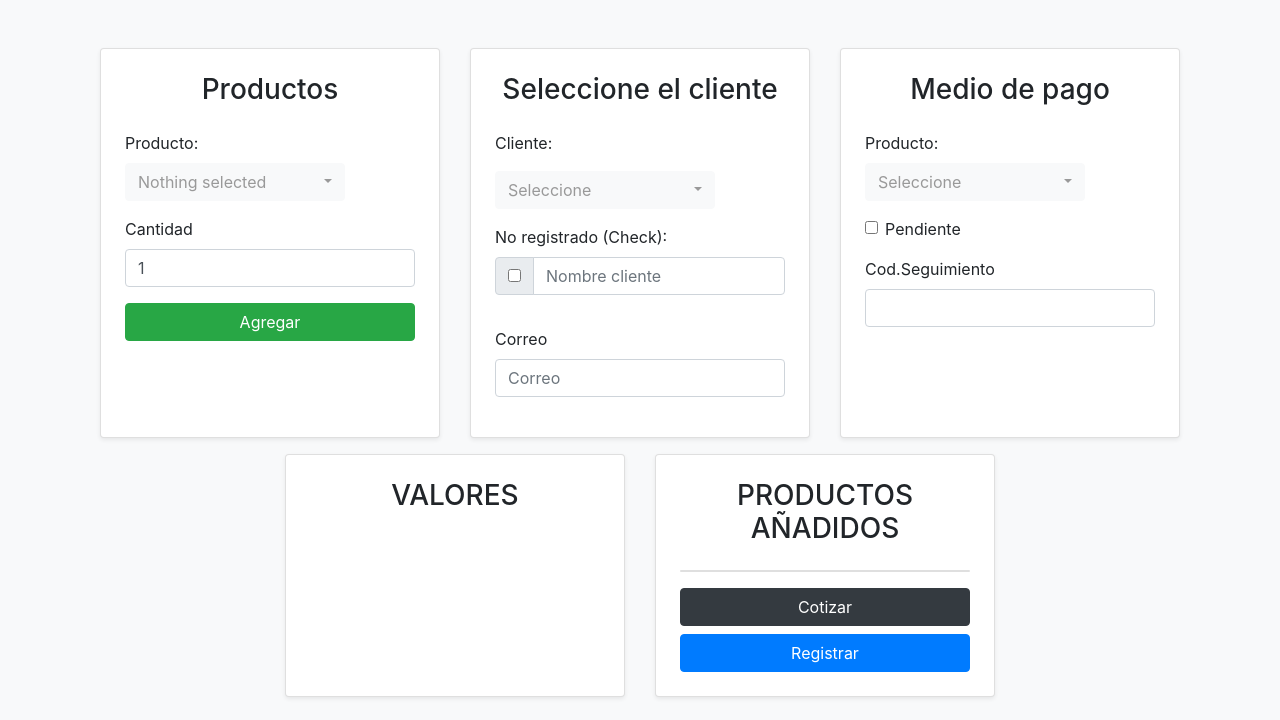
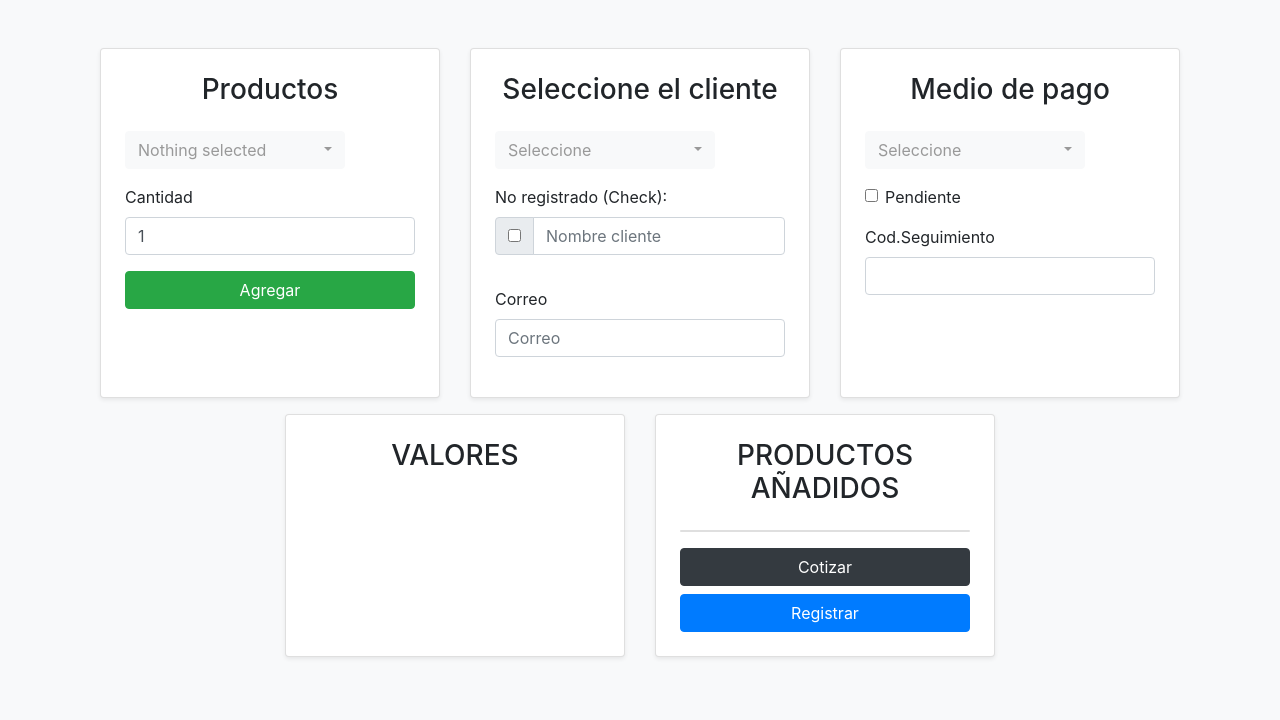
Before and after one commit to napsdev/invetoryteller, a PHP site: template src/Views/invoices.php in a window 1280 px wide. Shown: the part 80-800 px from the top of the page. Run offline with PHP 8.4, Linux system fonts and the light colour scheme; the template is opened without the code that fills it, so the values that code supplies are empty; the visitor is signed in with stand-in values (Sample User, id 1).

Commit message:
update spaces

```diff
--- a/src/Router.php
+++ b/src/Router.php
@@ -21,14 +21,11 @@ class Router
         $basePath = dirname($scriptName);
         $uri = parse_url($_SERVER['REQUEST_URI'], PHP_URL_PATH);
 
-
         if ($basePath !== '/') {
             $uri = str_replace($basePath, '', $uri);
         }
 
-
         $method = $_SERVER['REQUEST_METHOD'];
-
 
         foreach ($this->routes as $route) {
             if ($route['method'] === $method && $route['path'] === $uri) {
@@ -36,7 +33,6 @@ class Router
             }
         }
 
-
         http_response_code(404);
         echo "Página no encontrada.";
     }
--- a/src/Views/header.php
+++ b/src/Views/header.php
@@ -1,28 +1,22 @@
 <?php
 session_start();
-
 if (!isset($_SESSION['user_id'])) {
     header('Location: '.$_ENV['BASE_URL_PATH'].'/login');
     exit;
 }
-
 function formatThousands($number)
 {
     return (intval($number) == $number) ? number_format($number, 0, '', ',') : number_format($number, 2, '.', ',');
 }
 
 ?>
-
 <head>
     <meta charset="UTF-8">
     <meta name="viewport" content="width=device-width, initial-scale=1.0">
     <title>CORDOBA ADMIN</title>
     <link rel="icon" type="image/x-icon" href="../../public/img/onepiece.ico">
-    <!-- Bootstrap CSS -->
     <link href="../../public/css/bootstrap.min.css" rel="stylesheet">
-    <!-- Bootstrap Datatables CSS -->
     <link href="../../public/css/dataTables.bootstrap4.css" rel="stylesheet">
-    <!-- Bootstrap Select CSS -->
     <link rel="stylesheet" href="../../public/css/bootstrap-select.min.css">
     <link rel="stylesheet" href="../../public/css/styles.css">
 </head>
--- a/src/Views/invoices.php
+++ b/src/Views/invoices.php
@@ -12,7 +12,6 @@
     <div class="card p-4 shadow-sm" style="width: 100%; max-width: 400px;">
         <h3 class="text-center mb-4">Productos</h3>
             <div class="form-group">
-                <label for="product_id">Producto:</label>
                 <select class="selectpicker" data-live-search="true" id="product_id" name="product_id">
                     <?php if (!empty($listProducts)): ?>
                         <?php foreach ($listProducts as $row): ?>
@@ -33,7 +32,6 @@
     <div class="card p-4 shadow-sm" style="width: 100%; max-width: 400px;">
         <h3 class="text-center mb-4">Seleccione el cliente</h3>
         <div class="form-group">
-            <p>Cliente:</p>
             <select class="selectpicker" data-live-search="true" id="customer_id" name="customer_id">
                 <option value="">Seleccione</option>
                 <?php if (!empty($listClients)): ?>
@@ -65,7 +63,6 @@
     <div class="card p-4 shadow-sm" style="width: 100%; max-width: 400px;">
         <h3 class="text-center mb-4" >Medio de pago</h3>
         <div class="form-group">
-            <label for="paymentmethods_id">Producto:</label>
             <select class="selectpicker" data-live-search="true" id="paymentmethods_id" name="paymentmethods_id" required>
                 <option value="">Seleccione</option>
                 <?php if (!empty($listPaymentsMethods)): ?>
```
Also changed, not shown: src/Views/customers.php (+0 -15 lines), src/Views/expenses.php (+0 -13 lines), src/Views/paymentmethods.php (+1 -13 lines), src/Views/productentries.php (+0 -10 lines), src/Views/products.php (+0 -9 lines), src/Views/suppliers.php (+0 -14 lines).
